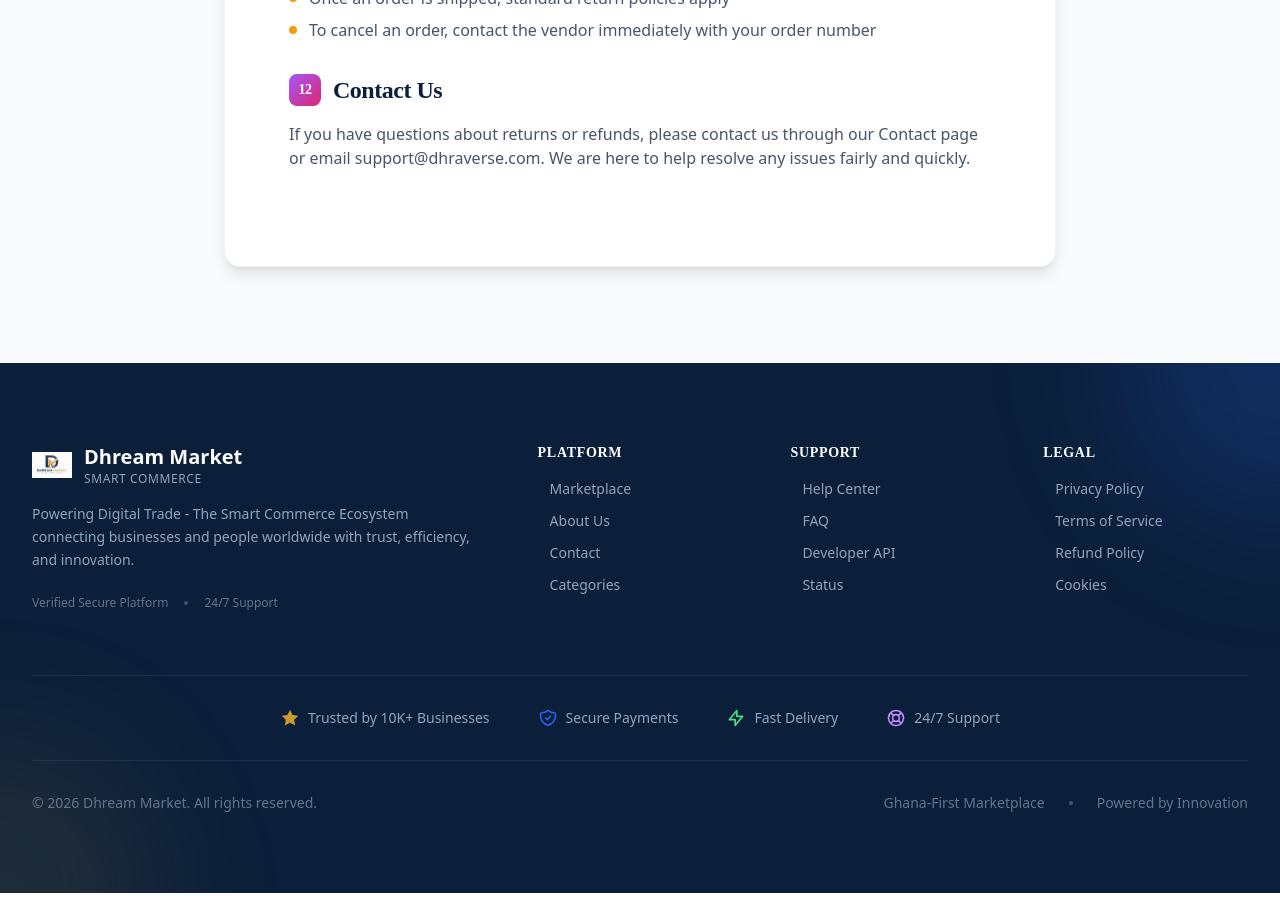
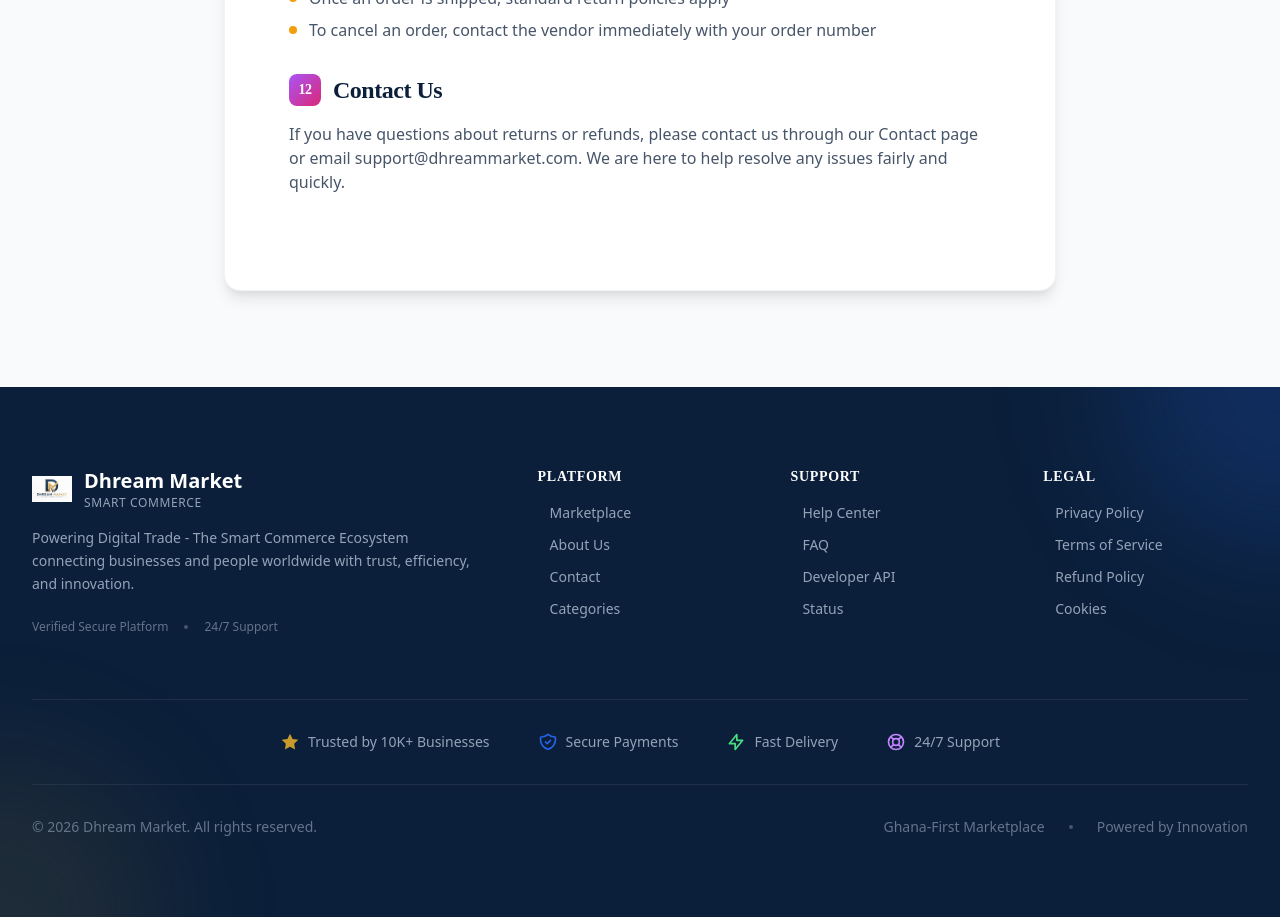
Before and after one commit to dromorongit/Dhraverse, a Next.js app: page /refund in a window 1280 px wide. Shown: the part 2860-3777 px from the top of the page. Before the commit the page ends 3753 px from the top, so only its background shows below. Built offline with nearby package versions, Linux system fonts and the light colour scheme; no server answers.

Commit message:
Final Elite UI Commits

```diff
--- a/app/privacy/page.tsx
+++ b/app/privacy/page.tsx
@@ -275,7 +275,7 @@ export default function PrivacyPolicyPage() {
                 </h2>
                 <p className="text-slate-600">
                   If you have questions or concerns about this Privacy Policy or our data practices,
-                  please contact us through our Contact page or email us at support@dhraverse.com.
+                  please contact us through our Contact page or email us at support@dhreammarket.com.
                 </p>
               </section>
             </div>
--- a/app/refund/page.tsx
+++ b/app/refund/page.tsx
@@ -269,7 +269,7 @@ export default function RefundPolicyPage() {
                 </h2>
                 <p className="text-slate-600">
                   If you have questions about returns or refunds, please contact us through our
-                  Contact page or email support@dhraverse.com. We are here to help resolve
+                  Contact page or email support@dhreammarket.com. We are here to help resolve
                   any issues fairly and quickly.
                 </p>
               </section>
--- a/app/register/page.tsx
+++ b/app/register/page.tsx
@@ -79,7 +79,7 @@ export default function RegisterPage() {
       <div className="mt-8 sm:mx-auto sm:w-full sm:max-w-md">
         <Card>
           <CardHeader>
-            <h3 className="text-lg font-medium text-gray-900">Join Dhraverse</h3>
+            <h3 className="text-lg font-medium text-gray-900">Join Dhream Market</h3>
           </CardHeader>
           <CardContent>
             <form className="space-y-6" onSubmit={handleSubmit}>
--- a/components/Navbar.tsx
+++ b/components/Navbar.tsx
@@ -148,7 +148,7 @@ export function Navbar() {
           {/* Logo */}
           <div className="flex-shrink-0 flex items-center">
             <Link href="/" className="flex items-center gap-3 group" onClick={closeMobileMenu}>
-              <div className="relative w-10 h-10">
+              <div className="relative w-20 h-20">
                 <Image
                   src="/assets/images/dhreammarket.png"
                   alt="Dhream Market Logo"
```
